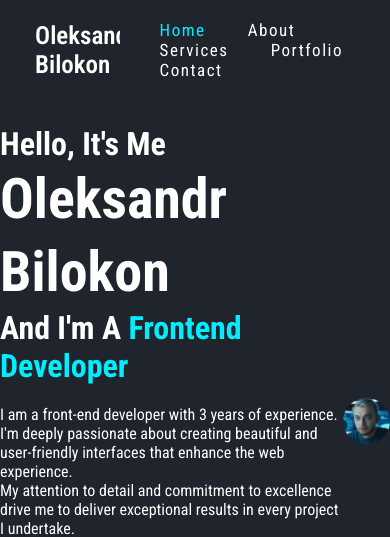
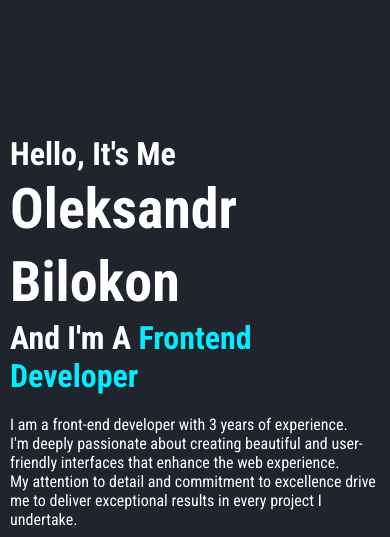
Before and after one commit to alex-belokon/Portfolio, a plain HTML site: page index.html in a window 390 px wide. Shown: the top 537 px of the page. Drawn offline with nearby package versions, Linux system fonts and the light colour scheme.

Commit message:
media query added

```diff
--- a/index.html
+++ b/index.html
@@ -10,7 +10,7 @@
         href="https://fonts.googleapis.com/css2?family=Poppins:ital,wght@0,100;0,200;0,300;0,400;0,500;0,600;0,700;0,800;0,900;1,100;1,200;1,300;1,400;1,500;1,600;1,700;1,800;1,900&family=Roboto+Condensed:ital,wght@0,100..900;1,100..900&display=swap"
         rel="stylesheet">
     <link href='https://unpkg.com/boxicons@2.1.4/css/boxicons.min.css' rel='stylesheet'>
-    <link rel="stylesheet" href="style.css">
+    <link rel="stylesheet" type="text/css" href="style.css">
     <title>Oleksandr Bilokon</title>
 
 </head>
--- a/style.css
+++ b/style.css
@@ -38,6 +38,7 @@ section {
     min-height: 100vh;
     width: 100vw;
     color: var(--text-color);
+    padding: 0 1rem;
 }
 
 .header {
@@ -432,3 +433,14 @@ span {
     font-size: 5rem;
     border-radius: 50%;
 }
+
+@media only screen and (max-width: 1000px) {
+    body {
+      font-size: 4px;
+      margin: auto;
+    }
+    .home-img img, .navbar, .logo {
+        display: none;
+    }
+
+  }
```
